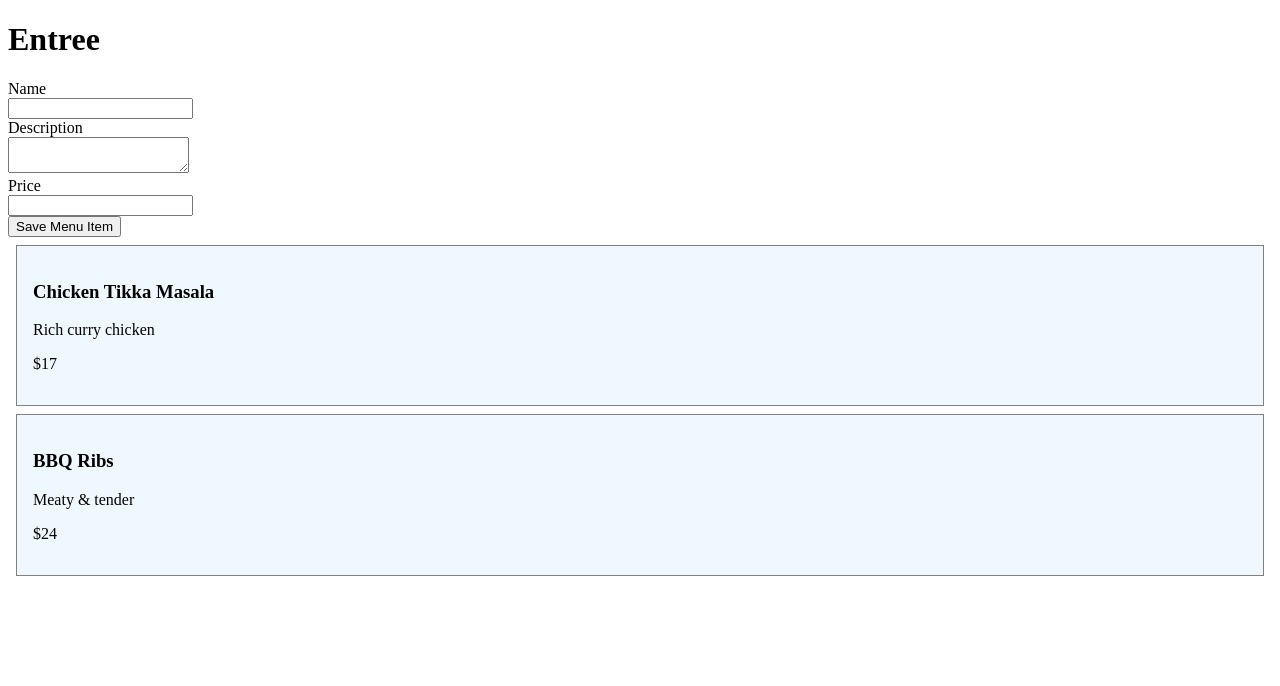
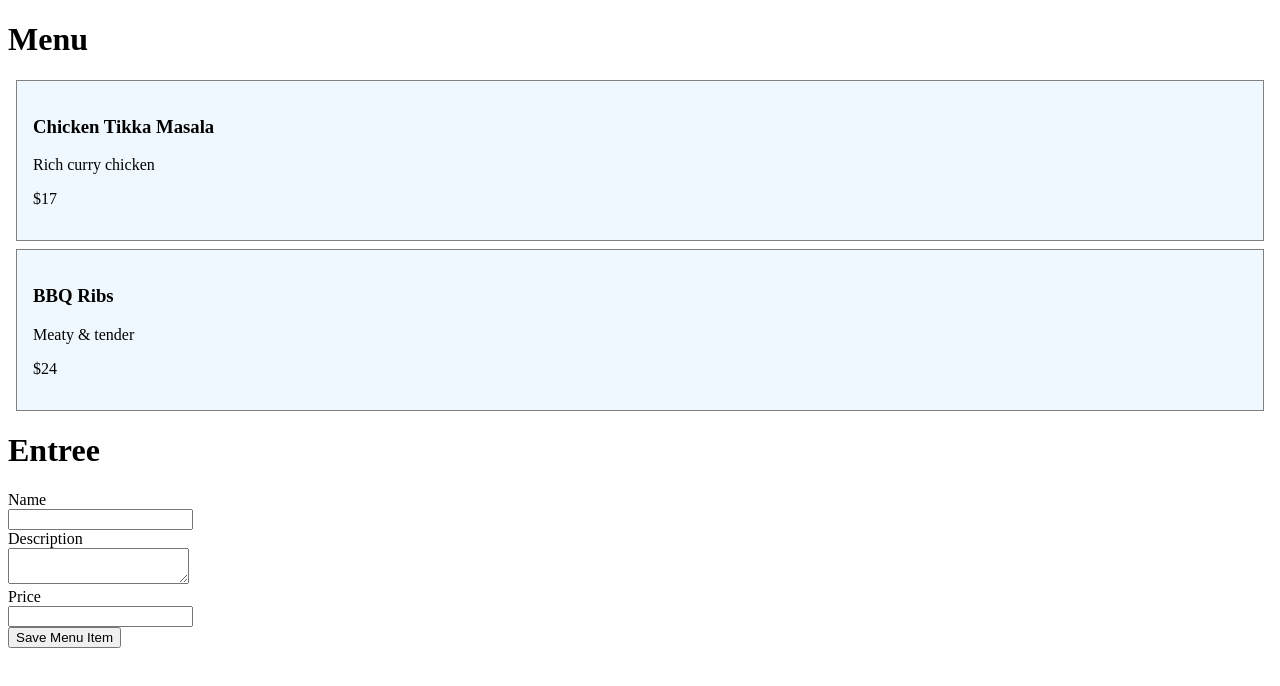
Before and after one commit to gregcline-reify/entree, a React (Create React App) app: page / in a window 1280 px wide. Shown: the top 686 px of the page. Built offline with nearby package versions, Linux system fonts and the light colour scheme; data requests are answered from the project's data file.

Commit message:
Add home page

```diff
--- a/package.json
+++ b/package.json
@@ -14,6 +14,7 @@
     "npm-run-all": "^4.1.5",
     "react": "^17.0.2",
     "react-dom": "^17.0.2",
+    "react-router-dom": "^5.3.0",
     "react-scripts": "4.0.3",
     "sass": "^1.43.4",
     "typescript": "^4.1.2",
@@ -44,5 +45,8 @@
       "last 1 firefox version",
       "last 1 safari version"
     ]
+  },
+  "devDependencies": {
+    "@types/react-router-dom": "^5.3.2"
   }
 }
--- /dev/null
+++ b/src/About.tsx
@@ -0,0 +1,3 @@
+export function About() {
+  return <h1>About</h1>;
+}
--- a/src/App.tsx
+++ b/src/App.tsx
@@ -1,14 +1,9 @@
 import { useEffect, useState } from 'react';
+import { Route } from 'react-router-dom';
+import { About } from './About';
 import { getMenu } from './api/menuApi';
-import styles from './App.module.scss';
+import { Home } from './Home';
 import { Input } from './Input';
-
-type MenuItem = {
-  id: number;
-  name: string;
-  description: string;
-  price: number;
-};
 
 type NewMenuItem = {
   name: string;
@@ -22,44 +17,32 @@ const initialNewMenuItem: NewMenuItem = {
   price: null,
 }
 
-function menuItem(item: MenuItem) {
-  return (
-    <div key={item.id} className={styles.card}>
-     <h3>{item.name}</h3>
-     <p>{item.description}</p>
-     <p>${item.price}</p>
-   </div>
-  );
-}
-
 export function App() {
   const [newMenuItem, setNewMenuItem] = useState(initialNewMenuItem);
-  const [menu, setMenu] = useState<MenuItem[]>([]);
-
-  useEffect(() => {
-    async function fetchMenu() {
-      const _menu = await getMenu()
-      setMenu(_menu);
-    }
-    fetchMenu();
-  }, []);
-
 
   function onChange(event: React.ChangeEvent<HTMLInputElement | HTMLTextAreaElement>) {
     setNewMenuItem({...newMenuItem, [event.target.id]: event.target.value});
   }
 
-  function onSubmit(event: React.FormEvent<HTMLFormElement>) {
-    event.preventDefault();
-    setMenu([...menu, {...newMenuItem, price: newMenuItem.price ?? 0, id: menu.length + 1}]);
-    setNewMenuItem(initialNewMenuItem);
-  }
+  // function onSubmit(event: React.FormEvent<HTMLFormElement>) {
+  //   event.preventDefault();
+  //   setMenu([...menu, {...newMenuItem, price: newMenuItem.price ?? 0, id: menu.length + 1}]);
+  //   setNewMenuItem(initialNewMenuItem);
+  // }
 
   return (
     <>
+      <Route path="/" exact>
+        <Home />
+      </Route>
+
+      <Route path="/about">
+        <About />
+      </Route>
+
       <h1>Entree</h1>
 
-      <form onSubmit={onSubmit}>
+      <form>
         <Input id="name" type="text" label="Name" value={newMenuItem.name}
                onChange={onChange} />
 
@@ -71,10 +54,6 @@ export function App() {
 
         <input type="submit" value="Save Menu Item" />
       </form>
-
-      <div>
-        {menu.map(menuItem)}
-      </div>
     </>
   );
 }
--- /dev/null
+++ b/src/Home.tsx
@@ -0,0 +1,41 @@
+import { useEffect, useState } from "react";
+import { getMenu } from "./api/menuApi";
+import styles from './Home.module.scss';
+
+type MenuItem = {
+  id: number;
+  name: string;
+  description: string;
+  price: number;
+};
+
+function menuItem(item: MenuItem) {
+  return (
+    <div key={item.id} className={styles.card}>
+     <h3>{item.name}</h3>
+     <p>{item.description}</p>
+     <p>${item.price}</p>
+   </div>
+  );
+}
+
+export function Home() {
+  const [menu, setMenu] = useState<MenuItem[]>([]);
+
+  useEffect(() => {
+    async function fetchMenu() {
+      const _menu = await getMenu()
+      setMenu(_menu);
+    }
+    fetchMenu();
+  }, []);
+
+  return (
+    <>
+      <h1>Menu</h1>
+      <div>
+        {menu.map(menuItem)}
+      </div>
+    </>
+  );
+}
--- a/src/index.tsx
+++ b/src/index.tsx
@@ -1,4 +1,8 @@
 import ReactDOM from 'react-dom';
 import { App } from './App';
+import { BrowserRouter } from 'react-router-dom';
 
-ReactDOM.render(<App />, document.getElementById('root'));
+ReactDOM.render(
+  <BrowserRouter><App /></BrowserRouter>,
+  document.getElementById('root')
+);
```
Also changed, not shown: src/Home.module.scss (renamed from src/App.module.scss), 1 other file (tests, documents, lock files or other folders).
